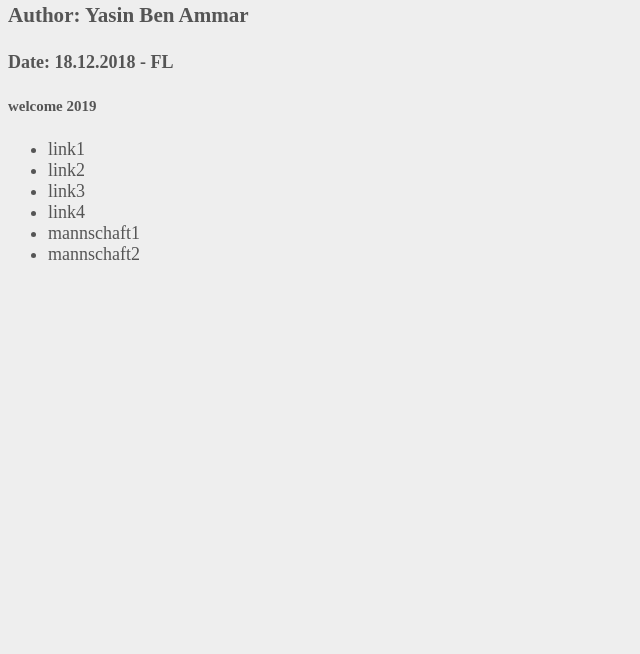
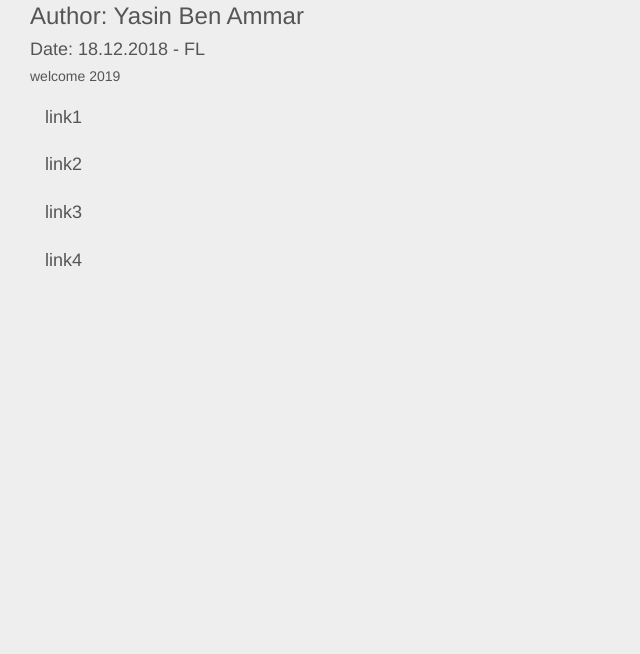
Before and after one commit to benammar-dev/hausCarsta, a website: page App/index.html in a window 1280 px wide. Shown: the part 146-800 px from the top of the page, without its empty margins (0-640 px from the left). Drawn offline with nearby package versions, Linux system fonts and the light colour scheme; files that its build step writes are made by us from their sources.

Commit message:
redused menu links mannschaft

```diff
--- a/App/index.html
+++ b/App/index.html
@@ -4,14 +4,16 @@
      <meta charset="UTF-8">
      <meta name="viewport" content="width=device-width, initial-scale=1.0">
      <meta http-equiv="X-UA-Compatible" content="ie=edge">
+      <!-- bootstrap -->
+     <link rel="stylesheet" href="https://stackpath.bootstrapcdn.com/bootstrap/3.4.0/css/bootstrap.min.css" integrity="sha384-PmY9l28YgO4JwMKbTvgaS7XNZJ30MK9FAZjjzXtlqyZCqBY6X6bXIkM++IkyinN+" crossorigin="anonymous">
      <link rel="stylesheet" type="text/css" href="App/css/main.css">
      <title>Document</title>
    </head>
    <body>
-     <h1>clean project</h1>
-     <div class="content">
 
-        <div class="body-wrapper">
+     <div class="col-xs-12 content">
+      <h1>clean project</h1>
+        <div class="col-xs-12 body-wrapper">
           <h1>start new project_1</h1>
           <h3>Author: Yasin Ben Ammar</h3>
           <h4>Date: 18.12.2018 - FL</h4>
@@ -19,17 +21,20 @@
 
           <div class="content-wrapper">
             <aside id="mainmenu">
-              <ul id="menulist">
-                <li><a href="#"></a>link1</li>
-                <li><a href="#"></a>link2</li>
-                <li><a href="#"></a>link3</li>
-                <li><a href="#"></a>link4</li>
-                <li><a href="#"></a>mannschaft1</li>
-                <li><a href="#"></a>mannschaft2</li>
+              <ul id="menulist" class="nav nav-pills nav-stacked">
+                <li><a href="#">link1</a></li>
+                <li><a href="#">link2</a></li>
+                <li><a href="#">link3</a></li>
+                <li><a href="#">link4</a></li>
               </ul>
             </aside>
           </div>
         </div>
      </div>
    </body>
+
+   <!--   Bootstrap script  -->
+   <script src="https://stackpath.bootstrapcdn.com/bootstrap/3.4.0/js/bootstrap.min.js" integrity="sha384-vhJnz1OVIdLktyixHY4Uk3OHEwdQqPppqYR8+5mjsauETgLOcEynD9oPHhhz18Nw" crossorigin="anonymous"></script>
+   <!--   jquery    -->
+   <script src="https://code.jquery.com/jquery-1.12.4.min.js" integrity="sha384-nvAa0+6Qg9clwYCGGPpDQLVpLNn0fRaROjHqs13t4Ggj3Ez50XnGQqc/r8MhnRDZ" crossorigin="anonymous"></script>
  </html>
```
Also changed, not shown: index.html (+0 -2 lines).
